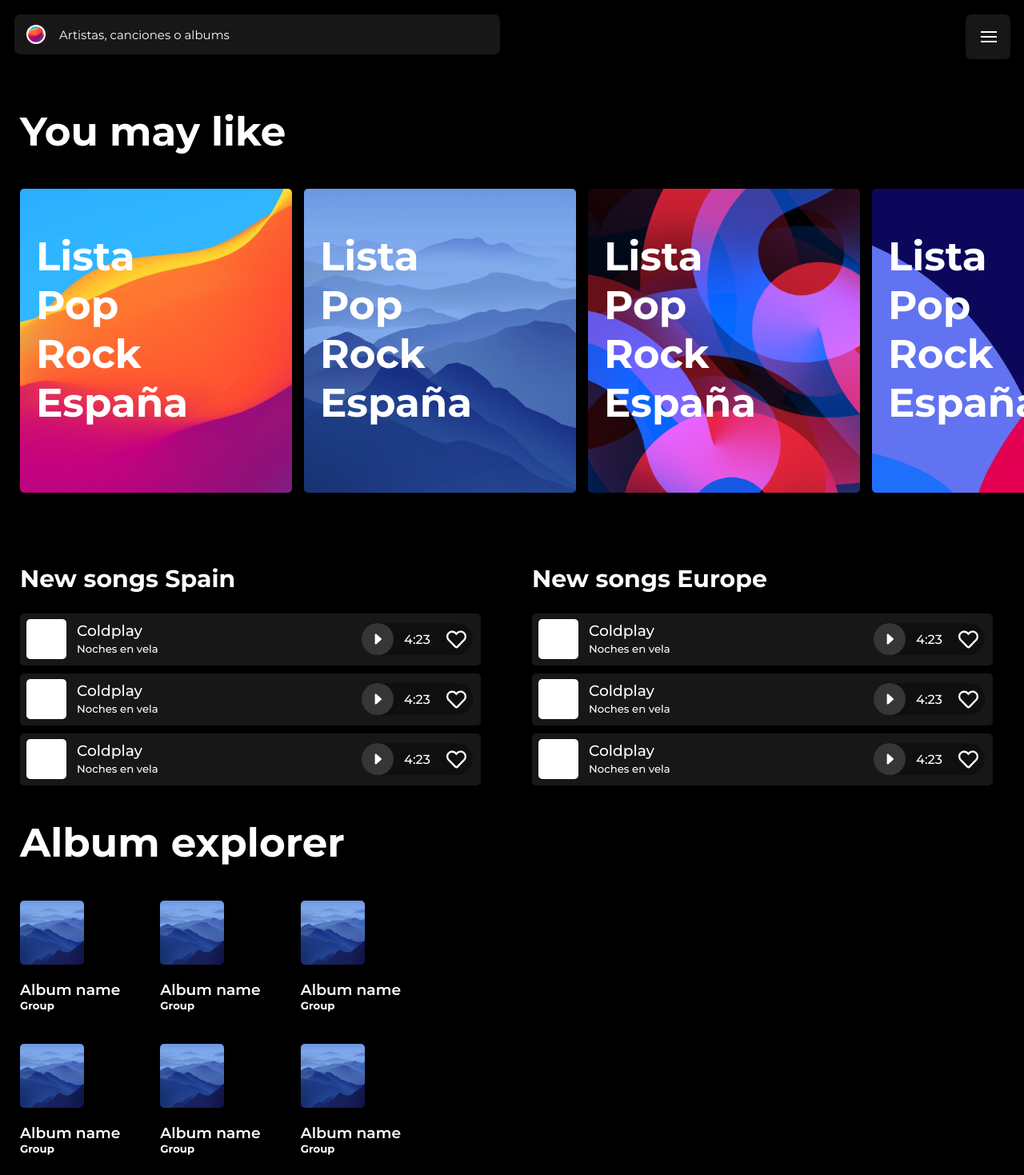
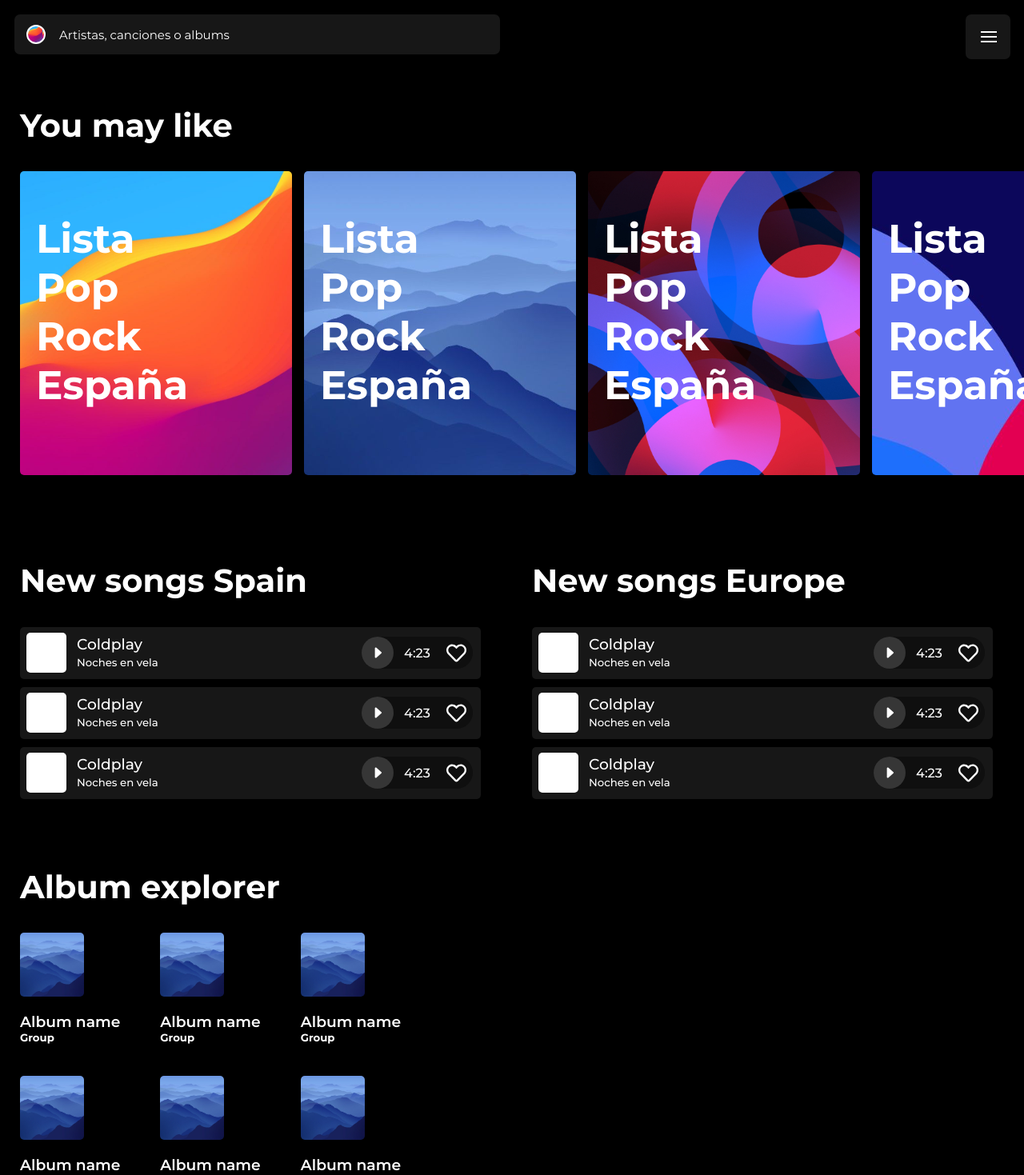
Before and after one commit to haykbit/react-music-player, a React (Create React App) app in the folder client/: page /home-page in a window 1280 px wide. Shown: the top 1469 px of the page at 80% size. Built offline with nearby package versions, Linux system fonts and the light colour scheme.

Commit message:
feat: component Profile created

```diff
--- a/client/src/App.js
+++ b/client/src/App.js
@@ -10,6 +10,7 @@ function App() {
         <Switch>
           <Route path="/home-page" exact component={Home} />
           <Route path="/register" exact component={Register} />
+          {/* <Route path="/profile" exact component={Profile} /> */}
         </Switch>
       </Router>
     </>
--- a/client/src/components/AlbumExplorer/style/albumexplorer.scss
+++ b/client/src/components/AlbumExplorer/style/albumexplorer.scss
@@ -1,6 +1,6 @@
 .album-container {
   margin-left: 25px;
-  margin-top: 40px;
+  margin-top: 85px;
 
   h3 {
     color: #fff;
@@ -15,7 +15,7 @@
 
   h2 {
     color: #fff;
-    font-size: 50px;
+    font-size: 40px;
   }
 
   .album-list {
--- a/client/src/components/Navbar/Navbar.js
+++ b/client/src/components/Navbar/Navbar.js
@@ -1,12 +1,17 @@
 import { RiSettings4Line, RiMusic2Line, RiHistoryFill } from "react-icons/ri";
 import { MdFavoriteBorder } from "react-icons/md";
 import { GoListUnordered } from "react-icons/go";
+import { useHistory } from "react-router-dom";
 import portadaUno from "../../assets/images/portada-1.png";
 import userImage from "../../assets/images/profile.jpg";
 
 import "./style/navbar.scss";
 
 function Navbar() {
+  const history = useHistory();
+  const handleProfile = () => {
+    history.push("/profile");
+  };
   return (
     <>
       <div className="nav-container">
@@ -58,7 +63,7 @@ function Navbar() {
                   <RiHistoryFill className="list-icon" />
                   <h4>History</h4>
                 </li>
-                <li>
+                <li onClick={handleProfile}>
                   <RiSettings4Line className="list-icon" />
                   <h4>Settings</h4>
                 </li>
--- a/client/src/components/Navbar/style/navbar.scss
+++ b/client/src/components/Navbar/style/navbar.scss
@@ -126,7 +126,7 @@ label.icon {
 }
 
 nav {
-  box-shadow: 0 2px 4px rgba(0, 0, 0, 0.1);
+  box-shadow: 0 10px 20px rgba(0, 0, 0, 0.767);
   border-radius: 10px 10px 10px 10px;
   z-index: 100;
   width: 50px;
--- a/client/src/components/PlaylistCarrusel/style/playlist.scss
+++ b/client/src/components/PlaylistCarrusel/style/playlist.scss
@@ -4,7 +4,7 @@
 
   h2 {
     color: #fff;
-    font-size: 50px;
+    font-size: 40px;
   }
 
   h1 {
--- a/client/src/components/PlaylistNew/style/playlistnew.scss
+++ b/client/src/components/PlaylistNew/style/playlistnew.scss
@@ -1,12 +1,12 @@
 .newlist-container {
   margin-left: 25px;
-  margin-top: 40px;
+  margin-top: 50px;
   display: flex;
   width: 100%;
 
   h2 {
     color: #fff;
-    font-size: 30px;
+    font-size: 40px;
   }
 
   h1 {
--- /dev/null
+++ b/client/src/components/UserProfile/index.js
@@ -0,0 +1 @@
+export { default } from "./UserProfile";
--- /dev/null
+++ b/client/src/pages/Profile/index.js
@@ -0,0 +1 @@
+export { default } from "./Profile";
```
Also changed, not shown: client/src/components/UserProfile/UserProfile.js (added, +24 -0 lines), client/src/pages/Profile/Profile.js (added, +20 -0 lines), client/src/components/UserProfile/style/userprofile.scss (added), client/src/pages/Profile/style/profile.scss (added).
